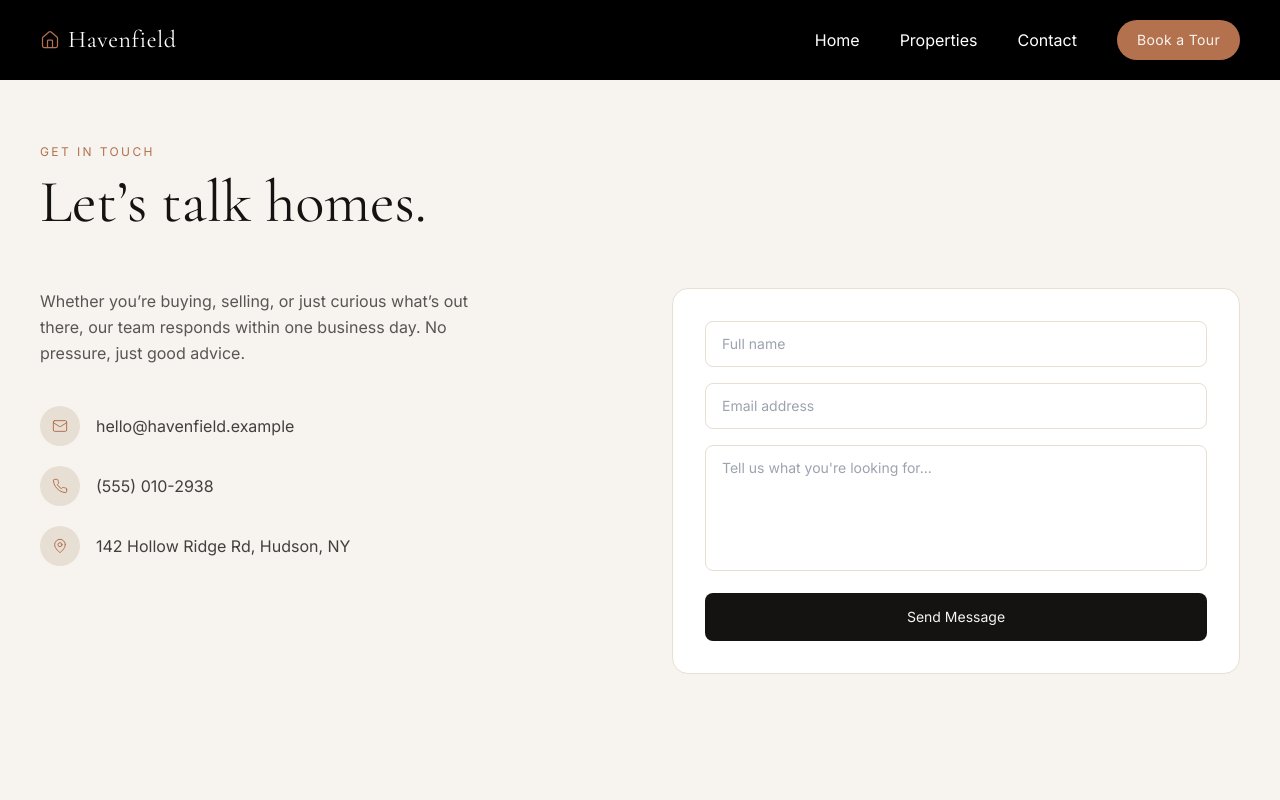
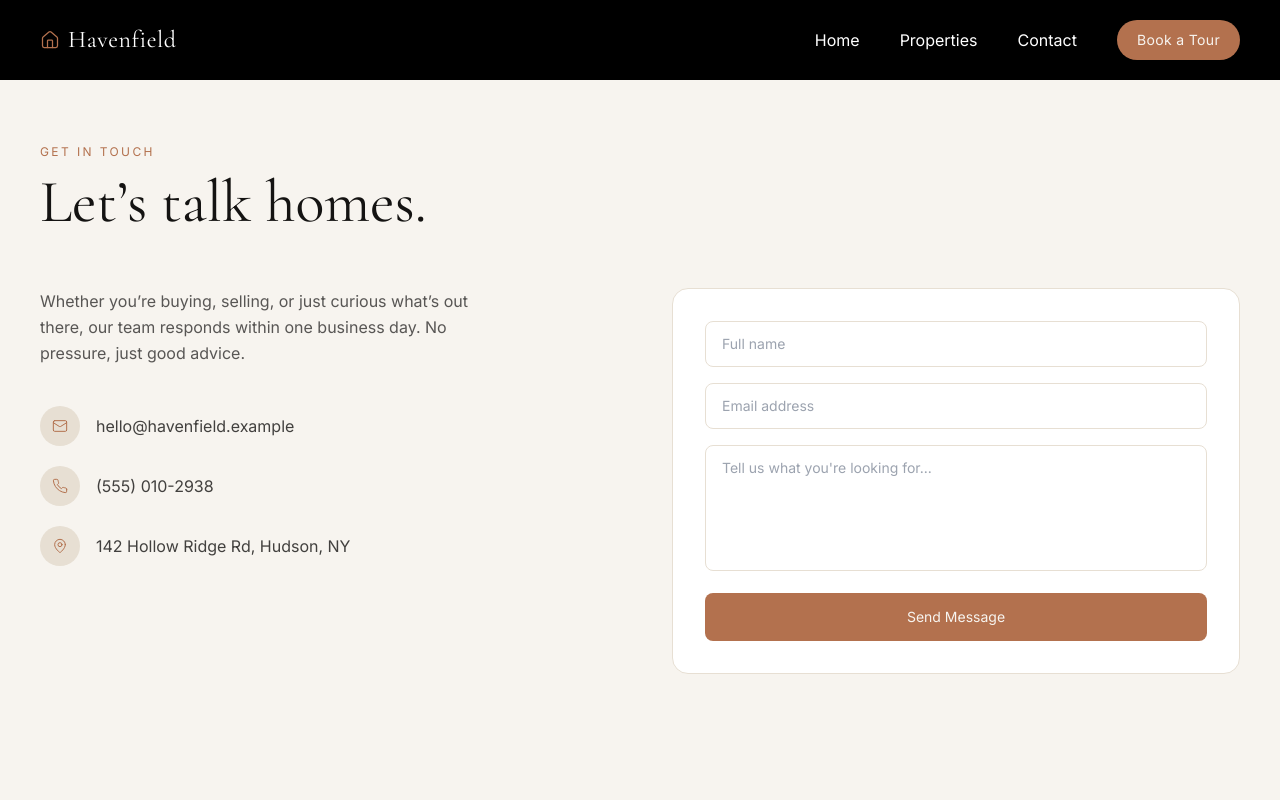
Before and after one commit to rumachoudhury/full-stack-havenfield, a Next.js app: page /contact in a window 1280 px wide. Shown: the top 800 px of the page. Built offline with nearby package versions, Linux system fonts and the light colour scheme.

Commit message:
Working with contact page

```diff
--- a/app/contact/page.tsx
+++ b/app/contact/page.tsx
@@ -104,9 +104,16 @@ export default function ContactPage() {
                 onChange={(e) => setForm({ ...form, message: e.target.value })}
                 className="w-full border border-sand rounded-lg px-4 py-3 text-sm focus:outline-none focus:border-clay resize-none"
               />
+              {/* <button
+                type="submit"
+                className="w-full bg-ink text-cream rounded-lg py-3.5 text-sm hover:bg-clay transition-colors"
+              >
+                Send Message
+              </button> */}
+
               <button
                 type="submit"
-                className="w-full bg-ink text-cream rounded-lg py-3.5 text-sm hover:bg-clay transition-colors"
+                className="w-full bg-clay text-cream rounded-lg py-3.5 text-sm hover:bg-clay/90 transition-colors"
               >
                 Send Message
               </button>
--- a/app/page.tsx
+++ b/app/page.tsx
@@ -70,7 +70,7 @@ export default async function HomePage() {
         </h2>
         <Link
           href="/properties"
-          className="inline-flex items-center gap-2 border border-ink text-ink px-8 py-3.5 rounded-full hover:bg-ink hover:text-cream transition-colors text-sm"
+          className="inline-flex items-center gap-2 border border-ink text-ink px-8 py-3.5 rounded-full hover:bg-clay hover:text-cream transition-colors text-sm"
         >
           Browse all properties <ArrowRight className="w-4 h-4" />
         </Link>
```
